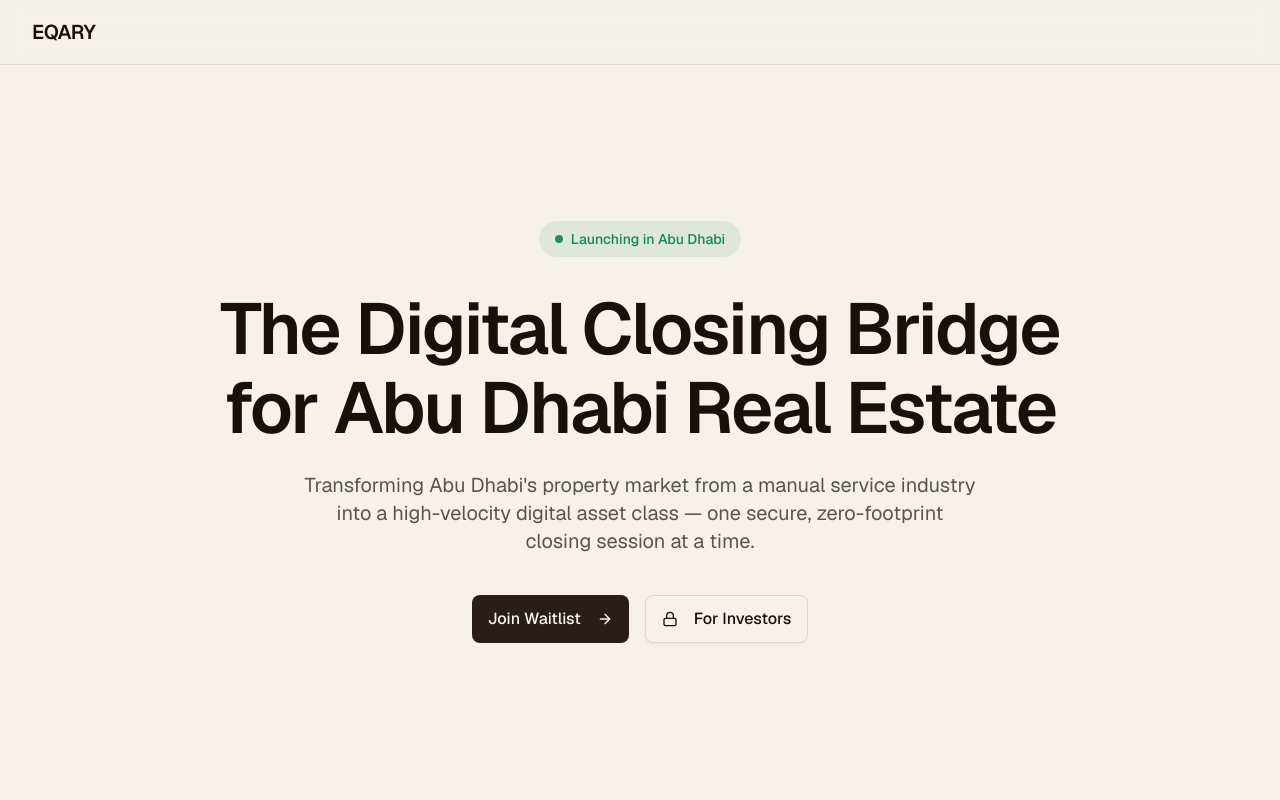
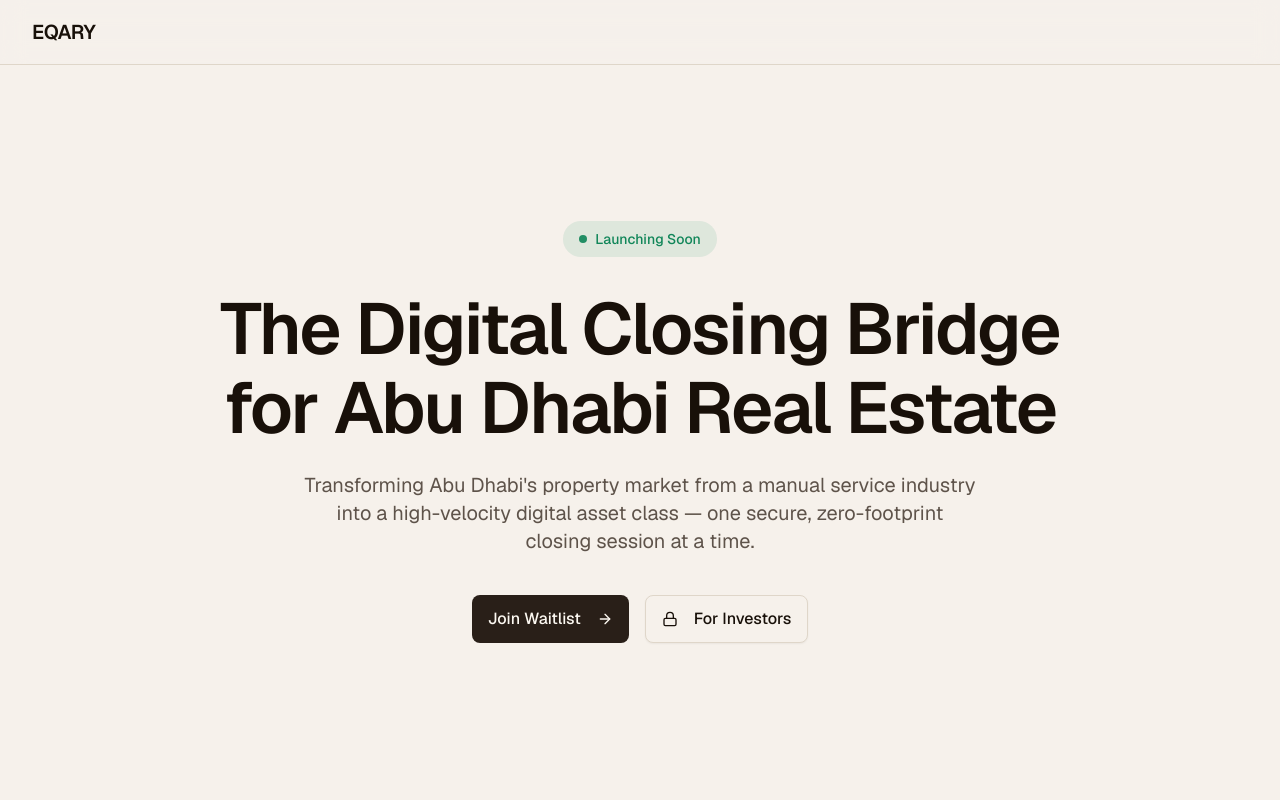
Before and after one commit to ahmedalkindi849-png/eqary, a Next.js app: page / in a window 1280 px wide. Shown: the top 800 px of the page. Built offline with nearby package versions, Linux system fonts and the light colour scheme.

Commit message:
feat: update hero badge text to "Launching Soon"

```diff
--- a/components/hero.tsx
+++ b/components/hero.tsx
@@ -16,7 +16,7 @@ export function Hero() {
         <div className="max-w-4xl mx-auto text-center">
           <div className="inline-flex items-center gap-2 px-4 py-2 rounded-full bg-accent/10 text-accent text-sm font-medium mb-8">
             <span className="w-2 h-2 rounded-full bg-accent animate-pulse" />
-            Launching in Abu Dhabi
+            Launching Soon
           </div>
 
           <h1 className="text-4xl sm:text-5xl md:text-6xl lg:text-7xl font-semibold tracking-tight text-balance leading-[1.1] mb-6">
```
